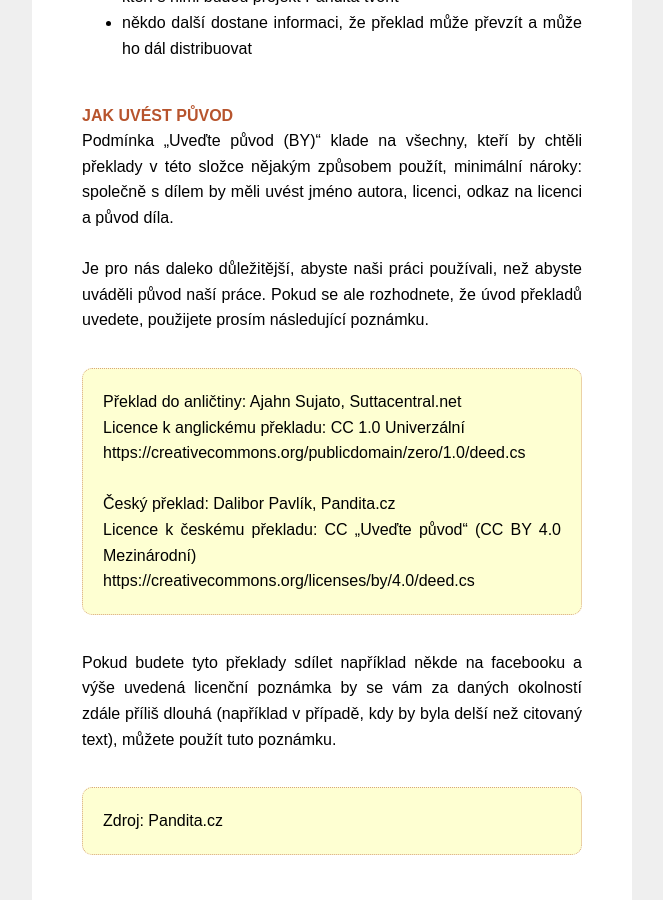
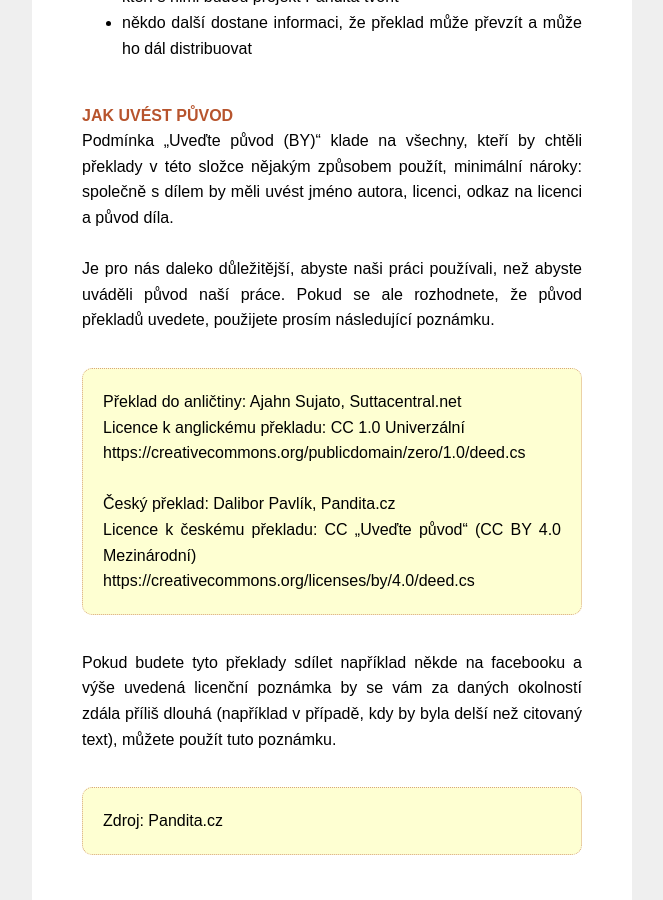
Before and after one commit to Borek78/jak-tvorit-panditu, a Jekyll site: the page built from jak-pouzivam-licenci-cc-by-4-0.md, in a window 1280 px wide and 900 px high, scrolled down 2951 px. Shown: the whole window, without its empty margins (308-971 px from the left). Built offline with Jekyll 4.4.1, drawn with Linux system fonts in a browser that asks for light colours; some of the changed text lies outside the part shown.

Commit message:
posledni cteni pred zverejnenim

```diff
--- a/jak-pouzivam-licenci-cc-by-4-0.md
+++ b/jak-pouzivam-licenci-cc-by-4-0.md
@@ -101,7 +101,7 @@
 
 Podmínka „Uveďte původ (BY)“ klade na všechny, kteří by chtěli překlady v této složce nějakým způsobem použít, minimální nároky: společně s dílem by měli uvést jméno autora, licenci, odkaz na licenci a původ díla.<br><br>
 
-Je pro nás daleko důležitější, abyste naši práci používali, než abyste uváděli původ naší práce. Pokud se ale rozhodnete, že úvod překladů uvedete, použijete prosím následující poznámku.
+Je pro nás daleko důležitější, abyste naši práci používali, než abyste uváděli původ naší práce. Pokud se ale rozhodnete, že původ překladů uvedete, použijete prosím následující poznámku.
 
 <div class="citace">
 Překlad do anličtiny: Ajahn Sujato, Suttacentral.net<br>
@@ -116,7 +116,7 @@
 </div>
 </div>
 
-Pokud budete tyto překlady sdílet například někde na facebooku a výše uvedená licenční poznámka by se vám za daných okolností zdále příliš dlouhá (například v případě, kdy by byla delší než citovaný text), můžete použít tuto poznámku.
+Pokud budete tyto překlady sdílet například někde na facebooku a výše uvedená licenční poznámka by se vám za daných okolností zdála příliš dlouhá (například v případě, kdy by byla delší než citovaný text), můžete použít tuto poznámku.
 
 <div class="citace">
 Zdroj: Pandita.cz<br>
@@ -173,8 +173,8 @@
 </div >
 
 <br><br>
-Český překlad: Dalibor Pavlík, Pandita.cz
-Licence k českému překladu: CC „Uveďte původ“ (CC BY 4.0 Mezinárodní)
+Český překlad: Dalibor Pavlík, Pandita.cz <br>
+Licence k českému překladu: CC „Uveďte původ“ (CC BY 4.0 Mezinárodní)<br>
 
 <div class="do-not-break-out">
 https://creativecommons.org/licenses/by/4.0/deed.cs
```
Also changed, not shown: other parts of jak-pouzivam-licenci-cc-by-4-0.md (+2 -2 lines), autorska-prava-a-licencni-poznamky.md (+1 -1 lines), jak-pomoci-s-panditou.md (+1 -1 lines).
